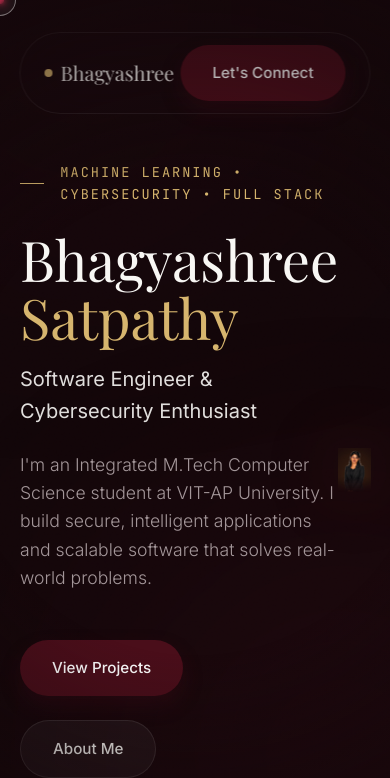
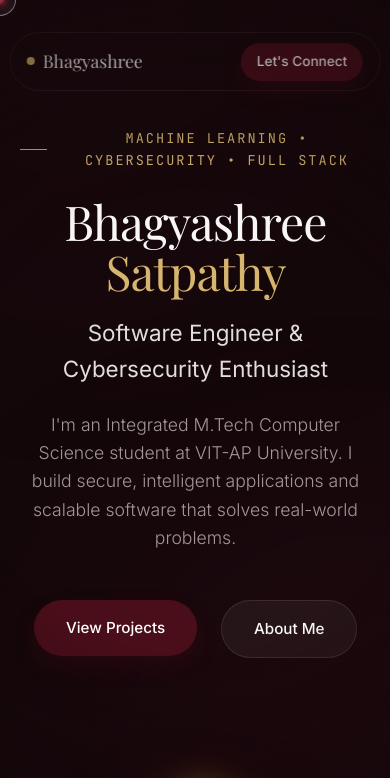
Before and after one commit to Bhagyaashreee/Bhagyashreeportfolio-23MIC7006, a Next.js app: page / in a window 390 px wide. Shown: the top 778 px of the page. Built offline with nearby package versions, Linux system fonts and the light colour scheme; a web font is replaced by a local one.

Commit message:
Fix mobile responsiveness and clean up Story section

```diff
--- a/src/app/globals.css
+++ b/src/app/globals.css
@@ -45,7 +45,9 @@ nav.scrolled { top: 1rem; width: 95%; background: rgba(27, 11, 16, 0.7); }
 footer { padding: 3rem 5%; display: flex; justify-content: space-between; border-top: 1px solid rgba(255,255,255,0.05); font-family: var(--font-mono); font-size: 0.85rem; color: var(--muted); background: var(--bg); position: relative; z-index: 10; }
 
 @media (max-width: 768px) {
-  nav { padding: 0.75rem 1.5rem; }
+  nav { padding: 0.6rem 1rem; width: 95%; max-width: 100%; }
+  .nav-logo { font-size: 1.1rem; }
   .nav-links { display: none; }
+  .nav-cta { padding: 0.5rem 1rem; font-size: 0.85rem; }
   footer { flex-direction: column; gap: 1rem; text-align: center; }
 }
--- a/src/sections/Hero/Hero.css
+++ b/src/sections/Hero/Hero.css
@@ -3,25 +3,27 @@
   display: flex;
   align-items: center;
   justify-content: space-between;
+  gap: 3rem;
   padding-top: 6rem;
   position: relative;
   z-index: 10;
 }
 .hero-left {
   flex: 1;
-  max-width: 600px;
+  max-width: 650px;
   display: flex;
   flex-direction: column;
   justify-content: center;
 }
 .hero-title {
-  font-size: clamp(3.5rem, 6vw, 6.5rem);
+  font-size: clamp(4rem, 7.5vw, 7.5rem);
   line-height: 1.05;
-  margin-bottom: 1rem;
+  margin-bottom: 1.2rem;
+  letter-spacing: -0.02em;
 }
 .hero-role {
   font-family: var(--font-sans);
-  font-size: 1.25rem;
+  font-size: 1.4rem;
   color: var(--text);
   font-weight: 400;
   margin-bottom: 1.5rem;
@@ -82,3 +84,35 @@
   -webkit-mask-image: linear-gradient(to bottom, black 65%, transparent 100%);
   mask-image: linear-gradient(to bottom, black 65%, transparent 100%);
 }
+
+@media (max-width: 768px) {
+  .hero {
+    flex-direction: column;
+    text-align: center;
+    padding-top: 8rem;
+    padding-bottom: 2rem;
+    gap: 4rem;
+  }
+  .hero-left {
+    align-items: center;
+    max-width: 100%;
+  }
+  .hero-title {
+    font-size: clamp(3rem, 12vw, 4rem);
+  }
+  .hero-desc {
+    margin-left: auto;
+    margin-right: auto;
+  }
+  .hero-actions {
+    justify-content: center;
+  }
+  .hero-right {
+    justify-content: center;
+    width: 100%;
+  }
+  .portrait-frame {
+    max-width: 85%;
+    margin-top: 2rem;
+  }
+}
```
Also changed, not shown: src/sections/Story/Story.tsx (+0 -8 lines).
